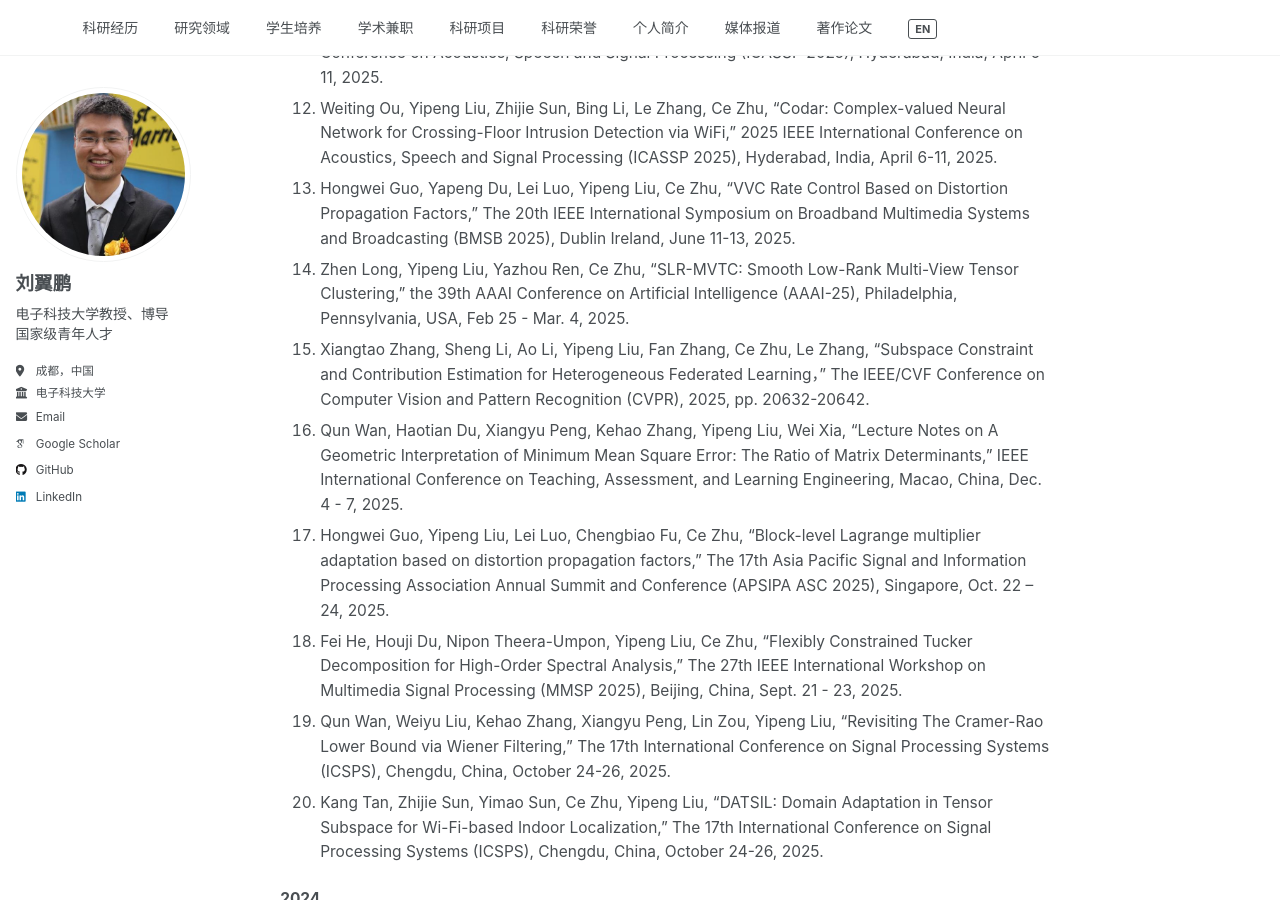
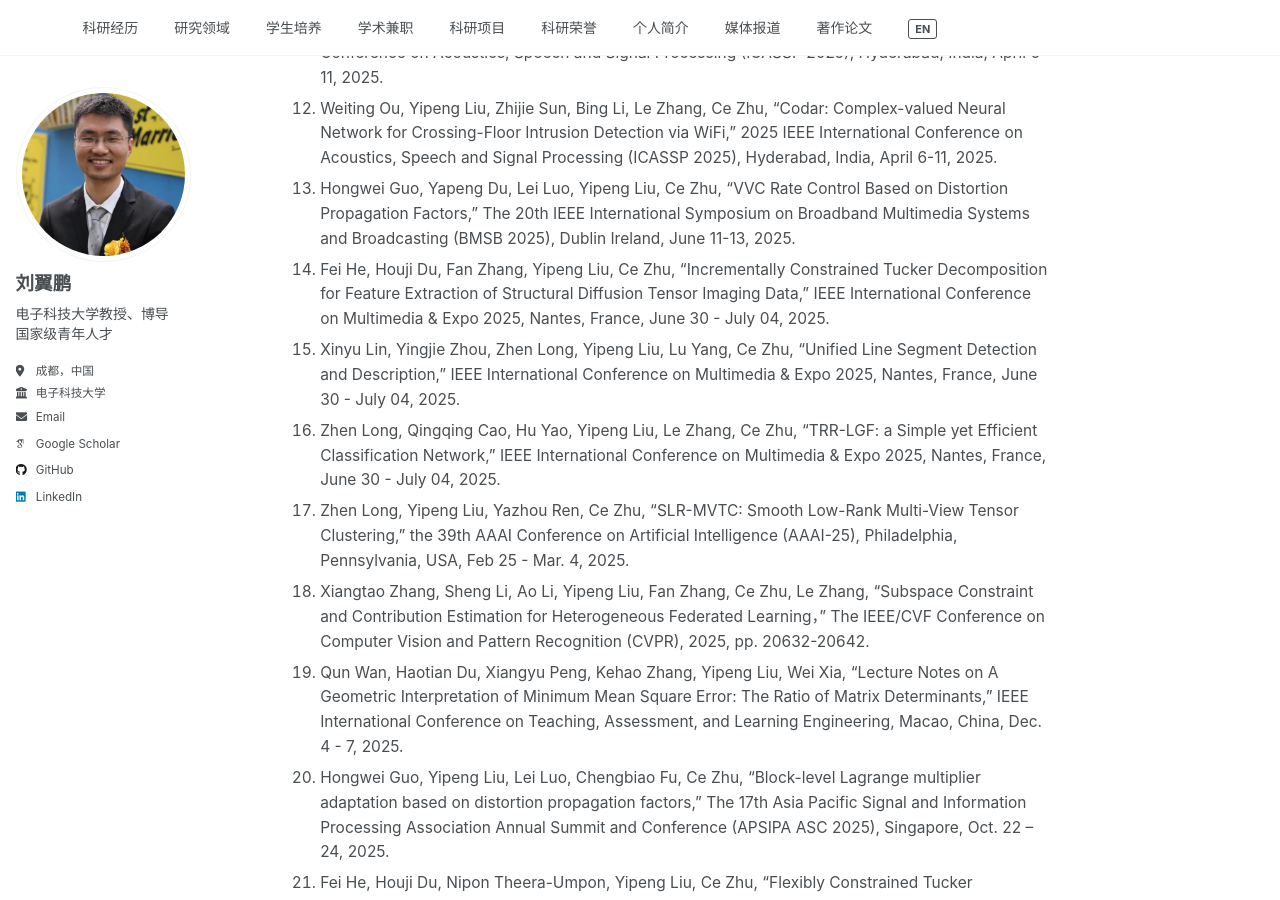
Before and after one commit to yipengliu/yipengliu.github.io, a Jekyll site: the page built from _pages/main-zh.md, in a window 1280 px wide and 900 px high, scrolled down 4776 px. Built offline with Jekyll 4.4.1, drawn with Linux system fonts in a browser that asks for light colours; some web fonts are replaced.

Commit message:
Update main-zh.md

```diff
--- a/_pages/main-zh.md
+++ b/_pages/main-zh.md
@@ -129,14 +129,16 @@ redirect_from:
 11. Fei He, Xinyue Li, Ce Zhu, Fan Zhang, Yipeng Liu, "Fully Connected Tensor Network based Brain Structural Feature Extraction for Early Alzheimer’s Disease Detection," 2025 IEEE International Conference on Acoustics, Speech and Signal Processing (ICASSP 2025), Hyderabad, India, April 6-11, 2025.
 12. Weiting Ou, Yipeng Liu, Zhijie Sun, Bing Li, Le Zhang, Ce Zhu, "Codar: Complex-valued Neural Network for Crossing-Floor Intrusion Detection via WiFi," 2025 IEEE International Conference on Acoustics, Speech and Signal Processing (ICASSP 2025), Hyderabad, India, April 6-11, 2025.
 13. Hongwei Guo, Yapeng Du, Lei Luo, Yipeng Liu, Ce Zhu, "VVC Rate Control Based on Distortion Propagation Factors," The 20th IEEE International Symposium on Broadband Multimedia Systems and Broadcasting (BMSB 2025), Dublin Ireland, June 11-13, 2025.
-14. Zhen Long, Yipeng Liu, Yazhou Ren, Ce Zhu, "SLR-MVTC: Smooth Low-Rank Multi-View Tensor Clustering," the 39th AAAI Conference on Artificial Intelligence (AAAI-25), Philadelphia, Pennsylvania, USA, Feb 25 - Mar. 4, 2025.
-15. Xiangtao Zhang, Sheng Li, Ao Li, Yipeng Liu, Fan Zhang, Ce Zhu, Le Zhang, “Subspace Constraint and Contribution Estimation for Heterogeneous Federated Learning，” The IEEE/CVF Conference on Computer Vision and Pattern Recognition (CVPR), 2025, pp. 20632-20642.
-16. Qun Wan, Haotian Du, Xiangyu Peng, Kehao Zhang, Yipeng Liu, Wei Xia, "Lecture Notes on A Geometric Interpretation of Minimum Mean Square Error: The Ratio of Matrix Determinants," IEEE International Conference on Teaching, Assessment, and Learning Engineering, Macao, China, Dec. 4 - 7, 2025.
-17. Hongwei Guo, Yipeng Liu, Lei Luo, Chengbiao Fu, Ce Zhu, "Block-level Lagrange multiplier adaptation based on distortion propagation factors," The 17th Asia Pacific Signal and Information Processing Association Annual Summit and Conference (APSIPA ASC 2025), Singapore,  Oct. 22 – 24, 2025.
-18. Fei He, Houji Du, Nipon Theera-Umpon, Yipeng Liu, Ce Zhu, "Flexibly Constrained Tucker Decomposition for High-Order Spectral Analysis," The 27th IEEE International Workshop on Multimedia Signal Processing (MMSP 2025), Beijing, China, Sept. 21 - 23, 2025.
-19. Qun Wan, Weiyu Liu, Kehao Zhang, Xiangyu Peng, Lin Zou, Yipeng Liu, "Revisiting The Cramer-Rao Lower Bound via Wiener Filtering," The 17th International Conference on Signal Processing Systems (ICSPS), Chengdu, China, October 24-26, 2025.
-20. Kang Tan, Zhijie Sun, Yimao Sun, Ce Zhu, Yipeng Liu, "DATSIL: Domain Adaptation in Tensor Subspace for Wi-Fi-based Indoor Localization," The 17th International Conference on Signal Processing Systems (ICSPS), Chengdu, China, October 24-26, 2025.
-
+14. Fei He, Houji Du, Fan Zhang, Yipeng Liu, Ce Zhu, "Incrementally Constrained Tucker Decomposition for Feature Extraction of Structural Diffusion Tensor Imaging Data,"  IEEE International Conference on Multimedia & Expo 2025, Nantes, France, June 30 - July 04, 2025.
+15. Xinyu Lin, Yingjie Zhou, Zhen Long, Yipeng Liu, Lu Yang, Ce Zhu, "Unified Line Segment Detection and Description," IEEE International Conference on Multimedia & Expo 2025, Nantes, France, June 30 - July 04, 2025.
+16. Zhen Long, Qingqing Cao, Hu Yao, Yipeng Liu, Le Zhang, Ce Zhu, "TRR-LGF: a Simple yet Efficient Classification Network," IEEE International Conference on Multimedia & Expo 2025, Nantes, France, June 30 - July 04, 2025.
+17. Zhen Long, Yipeng Liu, Yazhou Ren, Ce Zhu, "SLR-MVTC: Smooth Low-Rank Multi-View Tensor Clustering," the 39th AAAI Conference on Artificial Intelligence (AAAI-25), Philadelphia, Pennsylvania, USA, Feb 25 - Mar. 4, 2025.
+18. Xiangtao Zhang, Sheng Li, Ao Li, Yipeng Liu, Fan Zhang, Ce Zhu, Le Zhang, “Subspace Constraint and Contribution Estimation for Heterogeneous Federated Learning，” The IEEE/CVF Conference on Computer Vision and Pattern Recognition (CVPR), 2025, pp. 20632-20642.
+19. Qun Wan, Haotian Du, Xiangyu Peng, Kehao Zhang, Yipeng Liu, Wei Xia, "Lecture Notes on A Geometric Interpretation of Minimum Mean Square Error: The Ratio of Matrix Determinants," IEEE International Conference on Teaching, Assessment, and Learning Engineering, Macao, China, Dec. 4 - 7, 2025.
+20. Hongwei Guo, Yipeng Liu, Lei Luo, Chengbiao Fu, Ce Zhu, "Block-level Lagrange multiplier adaptation based on distortion propagation factors," The 17th Asia Pacific Signal and Information Processing Association Annual Summit and Conference (APSIPA ASC 2025), Singapore,  Oct. 22 – 24, 2025.
+21. Fei He, Houji Du, Nipon Theera-Umpon, Yipeng Liu, Ce Zhu, "Flexibly Constrained Tucker Decomposition for High-Order Spectral Analysis," The 27th IEEE International Workshop on Multimedia Signal Processing (MMSP 2025), Beijing, China, Sept. 21 - 23, 2025.
+22. Qun Wan, Weiyu Liu, Kehao Zhang, Xiangyu Peng, Lin Zou, Yipeng Liu, "Revisiting The Cramer-Rao Lower Bound via Wiener Filtering," The 17th International Conference on Signal Processing Systems (ICSPS), Chengdu, China, October 24-26, 2025.
+23. Kang Tan, Zhijie Sun, Yimao Sun, Ce Zhu, Yipeng Liu, "DATSIL: Domain Adaptation in Tensor Subspace for Wi-Fi-based Indoor Localization," The 17th International Conference on Signal Processing Systems (ICSPS), Chengdu, China, October 24-26, 2025.
 
 #### 2024
 
```
